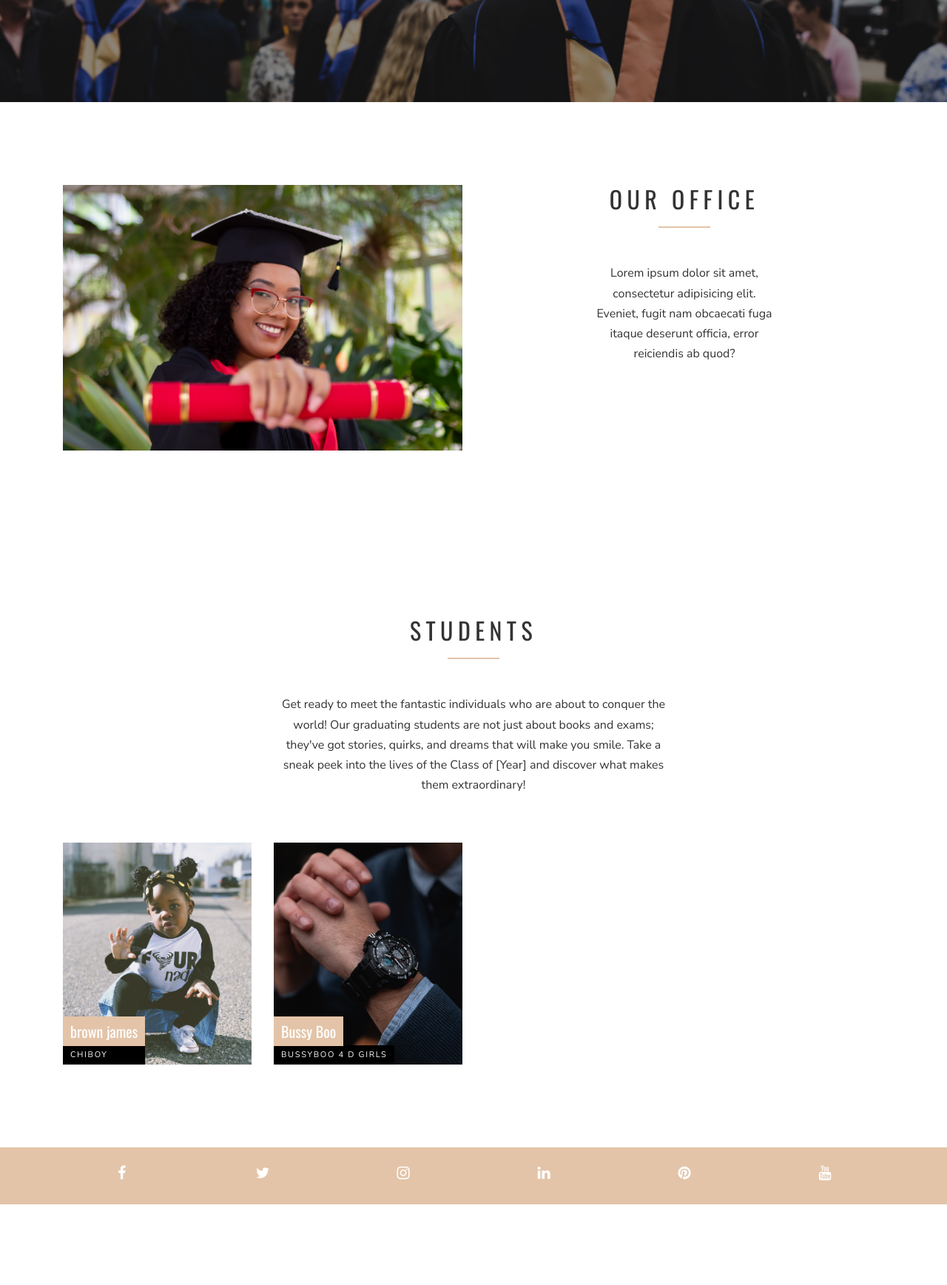
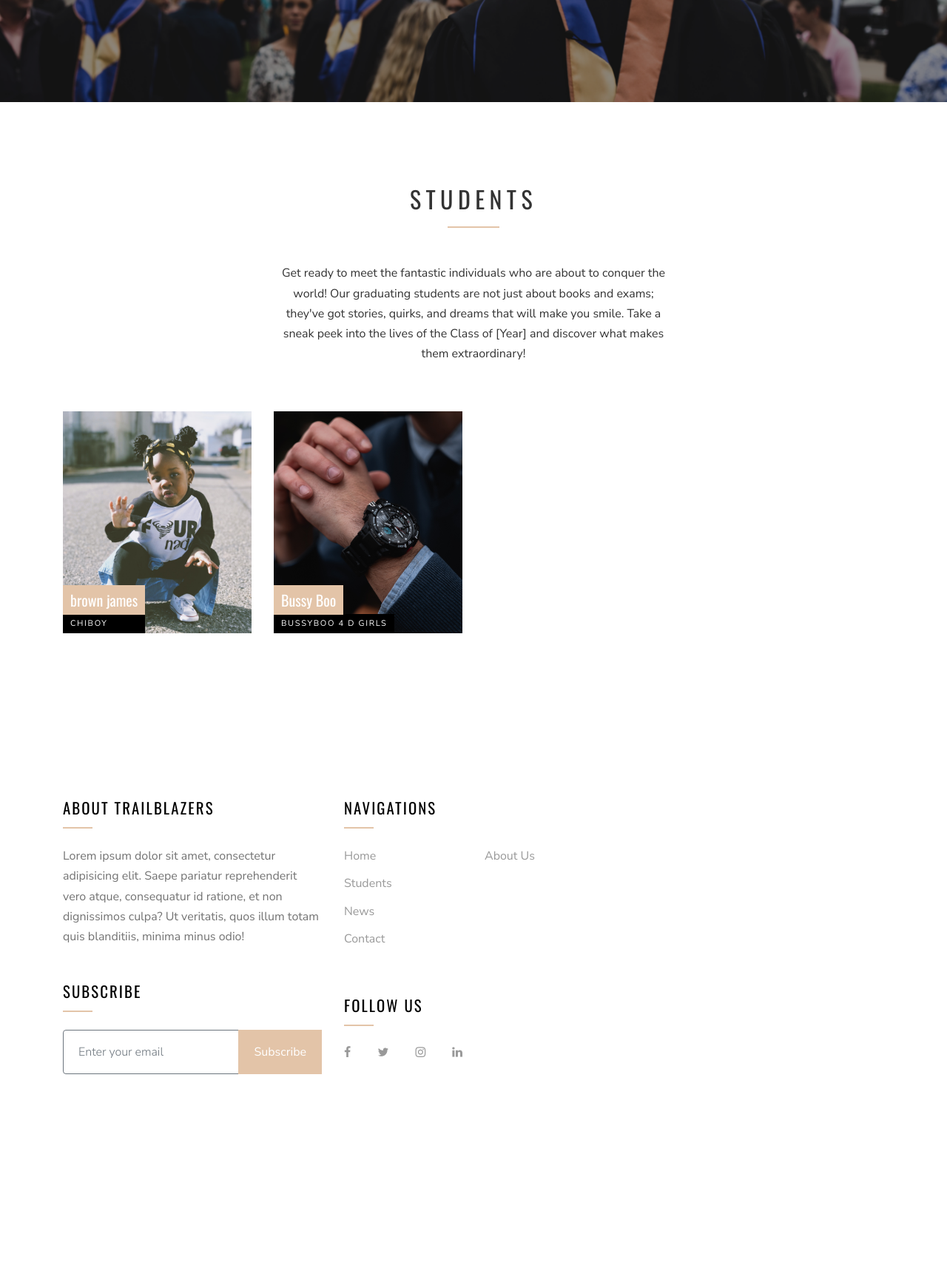
Before and after one commit to Bussyboo98/yearbook23, a Django app: page /about/ in a window 1280 px wide. Shown: the part 462-2199 px from the top of the page at 74% size. After the commit the page ends 1914 px from the top, so only its background shows below. Run offline with Django 4.2, Linux system fonts and the light colour scheme; data comes from the database, SQL or seed files in the repository; both versions use the stored data as it was after the commit; some libraries are stand-ins or nearby versions; some web fonts are replaced.

Commit message:
updating

```diff
--- a/static/css/style.css
+++ b/static/css/style.css
@@ -1793,3 +1793,18 @@ figure figcaption {
         font-weight: bold; }
       .featured-property-half .text ul li {
         margin-bottom: 10px; }
+
+ @media only screen and (max-width: 800px) {
+  .featured-property-half .text {
+    padding: 15px;
+
+    }
+    .site-blocks-cover h1 {
+      font-weight: 900;
+      color: #fff;
+      font-size: 3rem;
+      font-weight: normal;
+      letter-spacing: .1em;
+      text-transform: uppercase;
+  }
+  }
--- a/templates/client/about.html
+++ b/templates/client/about.html
@@ -20,22 +20,7 @@ About
     </div>
   </div>
 
-  <div class="site-section">
-    <div class="container">
-      <div class="row">
-        <div class="col-lg-6">
-          <img src="{% static 'images/grad1.jpg' %}" alt="Image" class="img-fluid">
-        </div>
-        <div class="col-lg-6">
-          <div class="site-section-heading text-center mb-5 w-border col-md-6 mx-auto">
-          <h2 class="mb-5">Our Office</h2>
-          <p>Lorem ipsum dolor sit amet, consectetur adipisicing elit. Eveniet, fugit nam obcaecati fuga itaque deserunt
-            officia, error reiciendis ab quod?</p>
-        </div>
-        </div>
-      </div>
-    </div>
-  </div>
+
 
   <div class="site-section">
     <div class="container">
@@ -71,17 +56,6 @@ About
 
 
 
-    <div class="bg-primary" data-aos="fade">
-      <div class="container">
-        <div class="row">
-          <a href="#" class="col-2 text-center py-4 social-icon d-block"><span class="icon-facebook text-white"></span></a>
-          <a href="#" class="col-2 text-center py-4 social-icon d-block"><span class="icon-twitter text-white"></span></a>
-          <a href="#" class="col-2 text-center py-4 social-icon d-block"><span class="icon-instagram text-white"></span></a>
-          <a href="#" class="col-2 text-center py-4 social-icon d-block"><span class="icon-linkedin text-white"></span></a>
-          <a href="#" class="col-2 text-center py-4 social-icon d-block"><span class="icon-pinterest text-white"></span></a>
-          <a href="#" class="col-2 text-center py-4 social-icon d-block"><span class="icon-youtube text-white"></span></a>
-        </div>
-      </div>
-    </div>
+
 
 {% endblock %}
```
Also changed, not shown: templates/client/contact.html (+0 -12 lines), templates/client/index.html (+1 -12 lines), templates/client/student-details.html (+0 -13 lines), templates/client/students.html (+1 -13 lines), db.sqlite3, media/student/kiana-bosman-hsj5WoXHzZM-unsplash.jpg (added).
